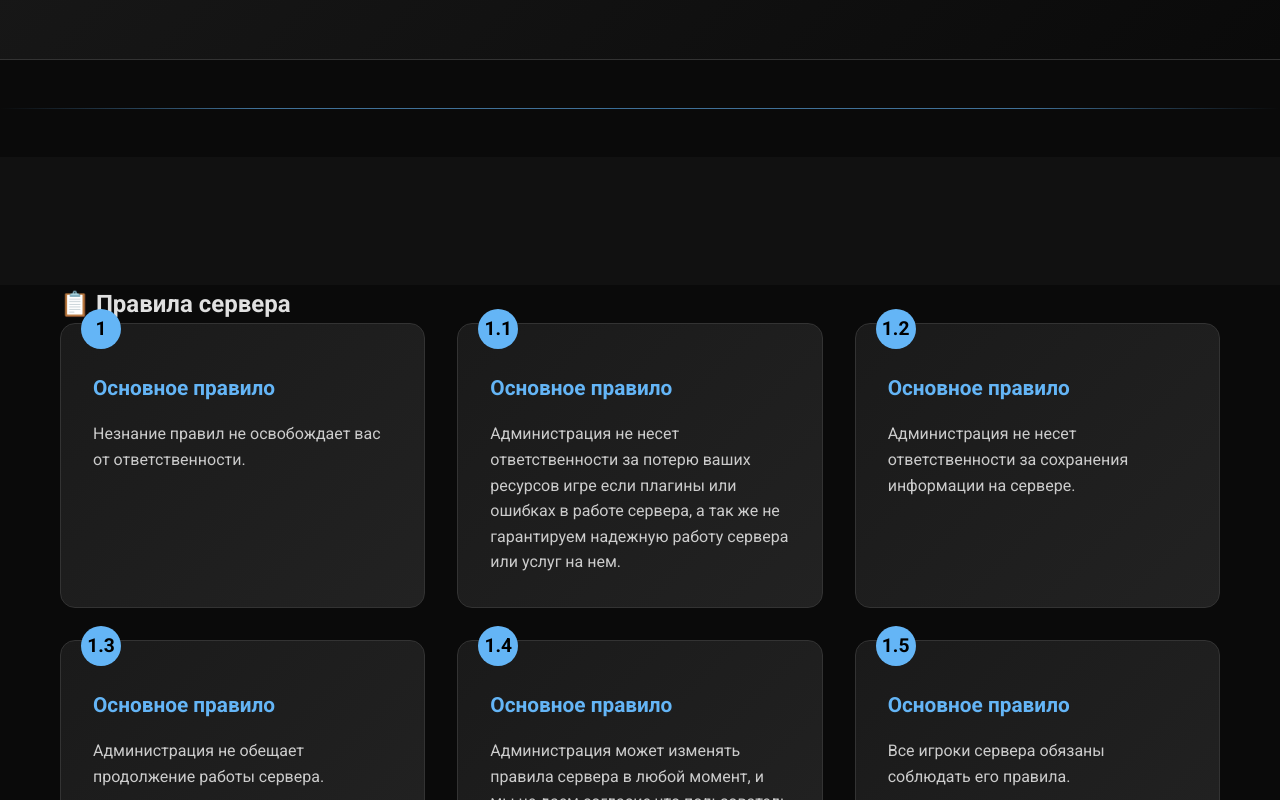
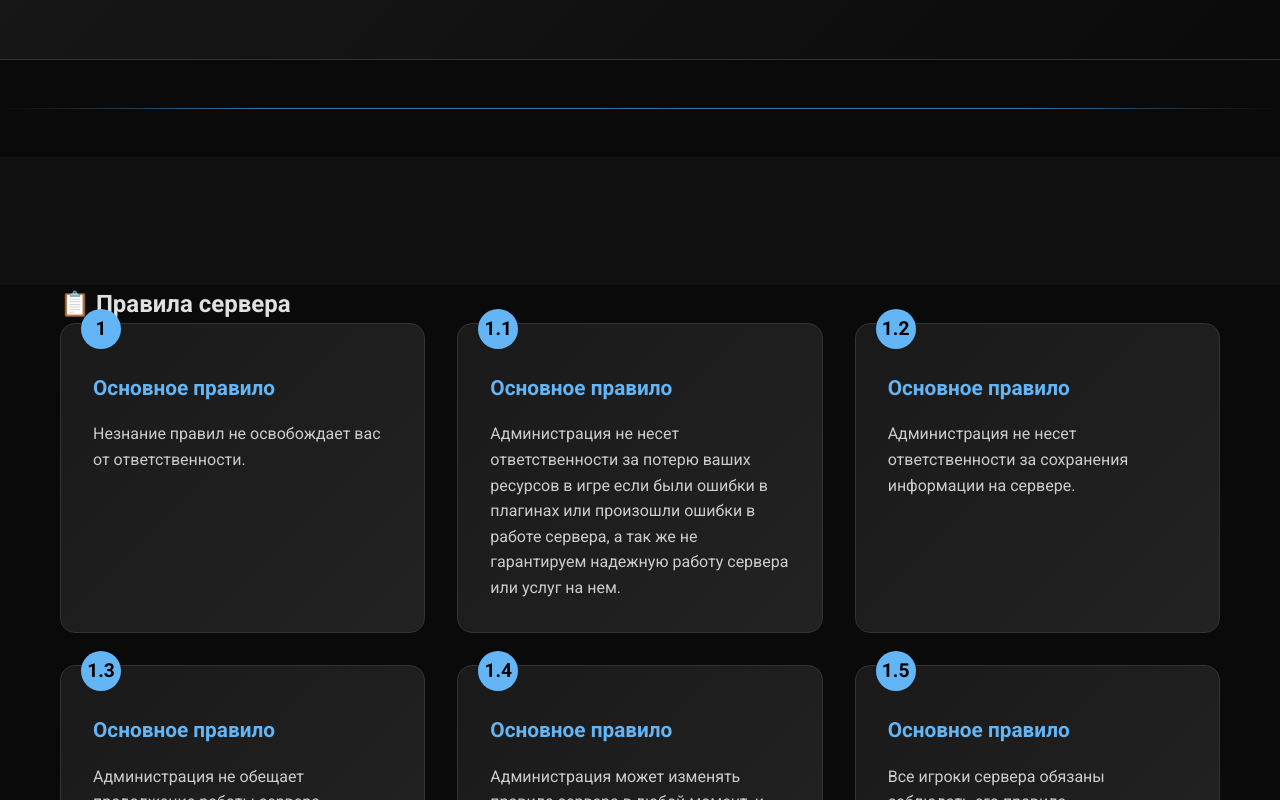
Before and after one commit to PlayRolls-PlayFun/PlayFun, a website: page index.html in a window 1280 px wide. Shown: the part 440-1240 px from the top of the page. Drawn offline with Linux system fonts and the light colour scheme; no server answers.

Commit message:
Update index.html

```diff
--- a/index.html
+++ b/index.html
@@ -54,7 +54,7 @@
                     <div class="rule-card">
                         <div class="rule-number">1.1</div>
                         <h3>Основное правило</h3>
-                        <p>Администрация не несет ответственности за потерю ваших ресурсов игре если плагины или ошибках в работе сервера, а так же не гарантируем надежную работу сервера или услуг на нем.</p>
+                        <p>Администрация не несет ответственности за потерю ваших ресурсов в игре если были ошибки в плагинах или произошли ошибки в работе сервера, а так же не гарантируем надежную работу сервера или услуг на нем.</p>
                     </div>
 
                     <div class="rule-card">
```
